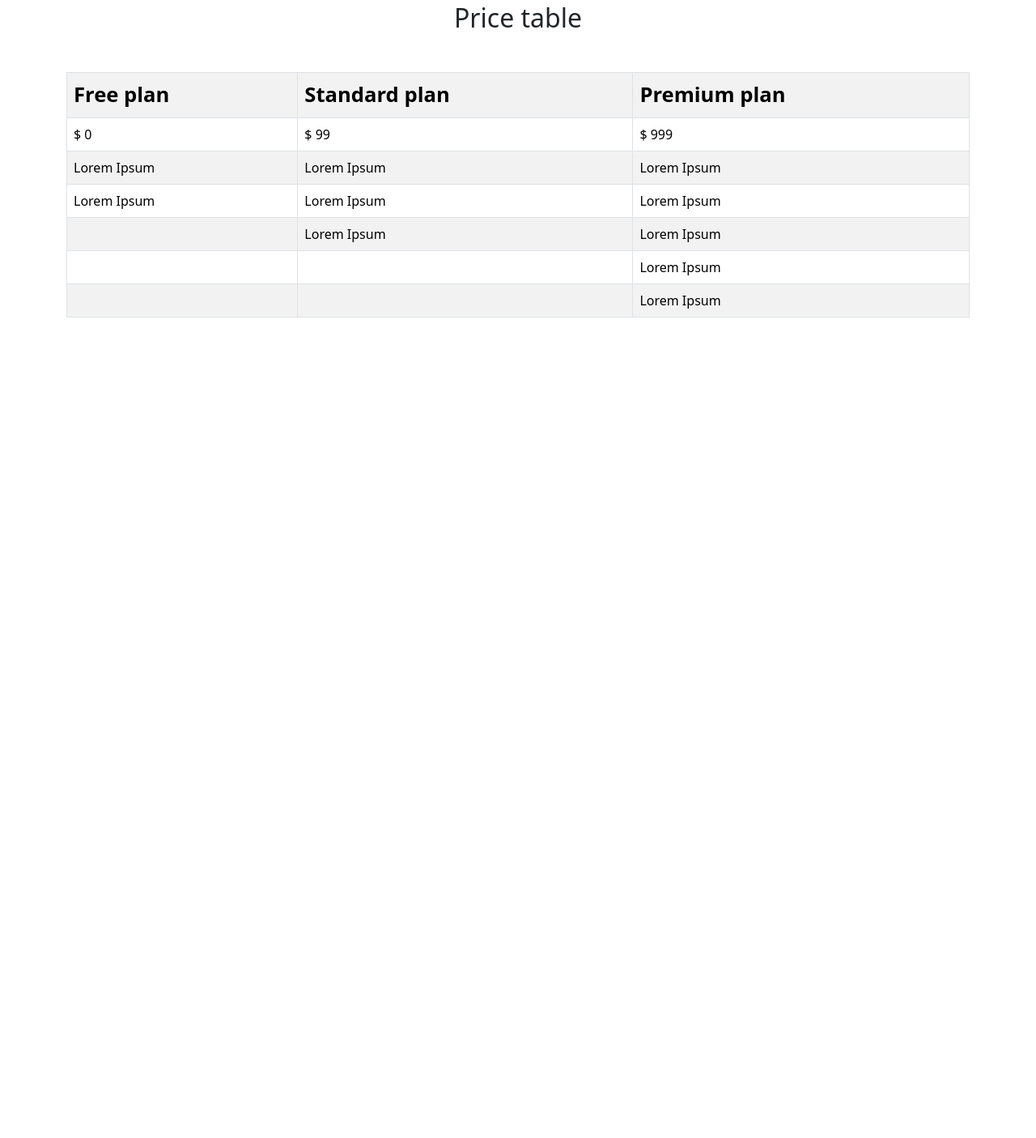
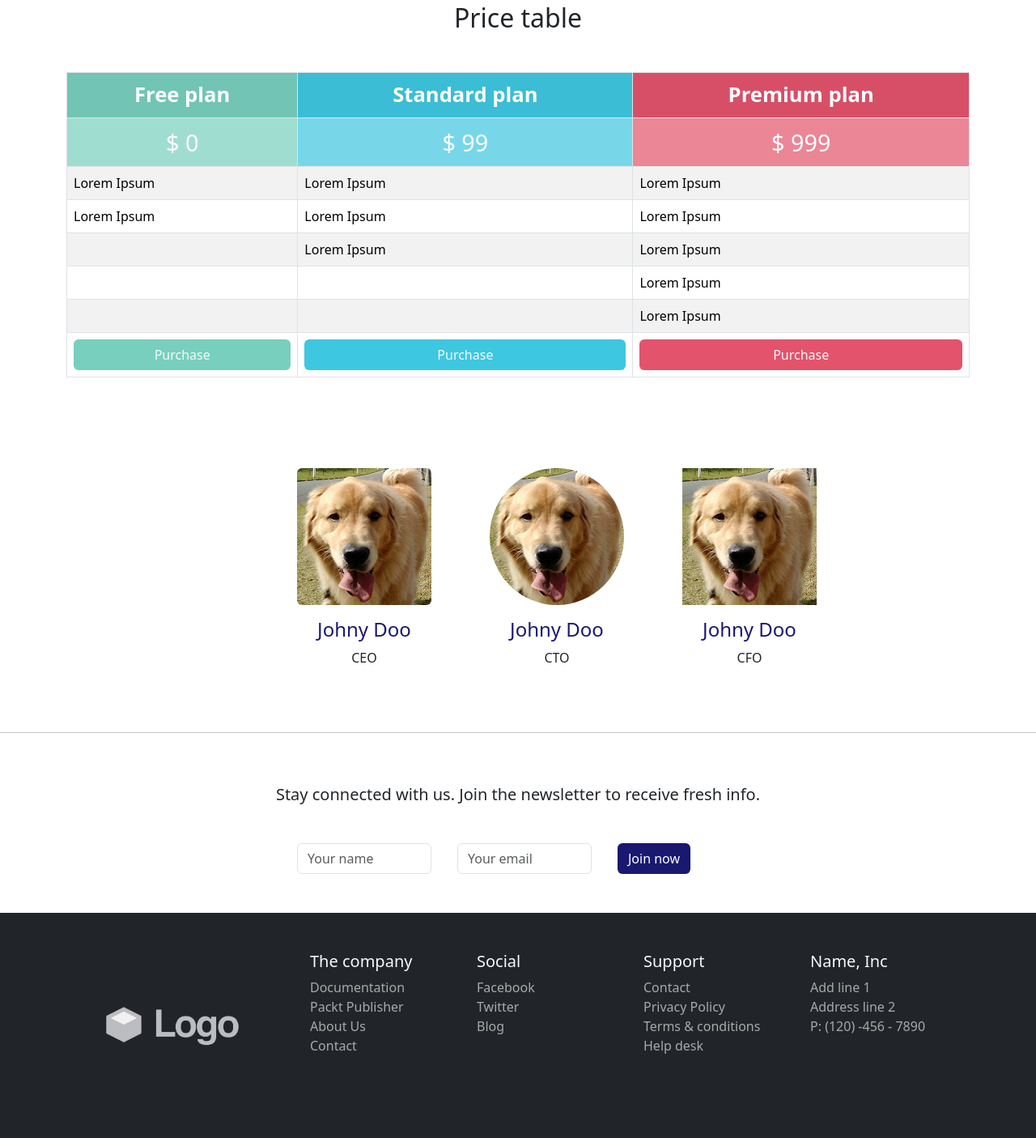
Before and after one commit to wanmuz86/project-1, a plain HTML site: page index.html in a window 1280 px wide. Shown: the part 1984-3389 px from the top of the page at 81% size. Before the commit the page ends 2440 px from the top, so only its background shows below. Drawn offline with nearby package versions, Linux system fonts and the light colour scheme.

Commit message:
Finish project

```diff
--- a/index.html
+++ b/index.html
@@ -40,7 +40,7 @@
         </div>
     </nav>
     <div id="jumbotron">
-        <div class="p-5 text-center rounded-3">
+        <div class="p-md-5 text-center rounded-3">
             <h1 class="text-light">Company Name</h1>
             <p class="col-lg-8 mx-auto fs-5 text-light">
                 Tagline message
@@ -114,15 +114,15 @@
         <div class="container py-5">
         <h2 class="text-center mb-5">Price table</h2>
         <table class="table table-bordered table-hover table-striped">
-            <tr>
+            <tr class="text-center">
                 <th class="th-title th-free">Free plan</th>
                 <th class="th-title th-standard">Standard plan</th>
                 <th class="th-title th-premium">Premium plan</th>
             </tr>
-            <tr>
-                <td>$ 0</td>
-                <td>$ 99</td>
-                <td>$ 999</td>
+            <tr class="text-center">
+                <td class="th-subtitle th-free-sub">$ 0</td>
+                <td class="th-subtitle th-standard-sub">$ 99</td>
+                <td class="th-subtitle th-premium-sub">$ 999</td>
             </tr>
             <tr>
                 <td>Lorem Ipsum</td>
@@ -149,9 +149,97 @@
                 <td></td>
                 <td>Lorem Ipsum</td>
             </tr>
+            <tr>
+                <td><button class="btn th-free text-light" style="width: 100%;">Purchase</button></td>
+                <td><button class="btn th-standard text-light" style="width:100%;">Purchase</button></td>
+                <td><button class="btn th-premium text-light" style="width:100%;">Purchase</button></td>
+            </tr>
         </table>
     </div>
     </section>
+    <section id="teams">
+        <div class="container text-center py-5">
+        <div class="row gap-5">
+            <div class="col-md-2 offset-md-3">
+                <img src="jon.png" class="img-fluid mb-3 rounded">
+                <h4>Johny Doo</h4>
+                <p>CEO</p>
+
+            </div>
+            <div class="col-md-2">
+                <img src="jon.png" class="img-fluid mb-3 rounded-circle">
+                <h4>Johny Doo</h4>
+                <p>CTO</p>
+
+            </div>
+            <div class="col-md-2">
+                <img src="jon.png" class="img-fluid mb-3">
+                <h4>Johny Doo</h4>
+                <p>CFO</p>
+
+            </div>
+        </div>
+        </div>
+    </section>
+    <hr/>
+    <section id="contact">
+        <div class="container py-5">
+        <h5 class="text-center mb-5">Stay connected with us. Join the newsletter to receive fresh info.</h5>
+        <div class="row gap-2">
+            <div class="col-md-2 offset-md-3">
+                <input type="text" name="name" placeholder="Your name" class="form-control"/>
+            </div>
+            <div class="col-md-2">
+                <input type="email" placeholder="Your email" class="form-control"/>
+            </div>
+            <div class="col-md-2">
+                <button class="btn btn-midnightblue">Join now</button>
+            </div>
+        </div>
+        </div>
+    </section>
+    <footer class="bg-dark py-5">
+        <div class="container">
+            <div class="row gap-3">
+            <div class="col-md-3">
+                <img src="logo.png" class="img-fluid">
+            </div>
+             <div class="col-md-2">
+                <h5 class="text-light">The company</h5>
+                <ul class="list-unstyled">
+                    <li><a href="#">Documentation</a></li>
+                    <li><a href="#">Packt Publisher</a></li>
+                    <li><a href="#">About Us</a></li>
+                    <li><a href="#">Contact</a></li>
+                </ul>
+            </div>
+            <div class="col-md-2">
+                 <h5 class="text-light">Social</h5>
+                        <ul class="list-unstyled">
+                 <li><a href="#">Facebook</a></li>
+                 <li><a href="#">Twitter</a></li>
+                 <li><a href="#">Blog</a></li>
+             </ul>
+            </div>
+            <div class="col-md-2">
+                 <h5 class="text-light">Support</h5>
+                            <ul class="list-unstyled">
+                 <li><a href="#">Contact</a></li>
+                 <li><a href="#">Privacy Policy</a></li>
+                 <li><a href="#">Terms & conditions</a></li>
+                 <li><a href="#">Help desk</a></li>
+             </ul>
+            </div>
+            <div class="col-md-2">
+                 <h5 class="text-light">Name, Inc</h5>
+                 <p>Add line 1<br/>
+                    Address line 2<br/>
+                    P: (120) -456 - 7890
+                </p>
+            </div>
+</div>
+        </div>
+    </footer>
 
 
     <script src="https://cdn.jsdelivr.net/npm/@popperjs/core@2.11.8/dist/umd/popper.min.js"
--- a/style.css
+++ b/style.css
@@ -21,17 +21,53 @@
 }
 
 .th-title {
-    color: white;
-    font-size: 1.6rem;
+    color: white  !important;
+    font-size: 1.6rem  !important;
 }
 .th-premium {
-    background-color: rgb(227,83,108) ;
+    background-color: rgb(227,83,108) !important ;
 }
 
 .th-standard {
-    background-color: rgb(62, 199, 224);
+    background-color: rgb(62, 199, 224)  !important;
 }
 
 .th-free {
-    background-color: rgb(120, 207, 190);
+    background-color: rgb(120, 207, 190)  !important;
 }
+
+.th-subtitle {
+    color: white  !important;
+    font-size: 1.8rem  !important;
+}
+.th-premium-sub {
+    background-color: rgba(227,83,108,0.7) !important ;
+}
+
+.th-standard-sub {
+    background-color: rgba(62, 199, 224,0.7)  !important;
+}
+
+.th-free-sub {
+    background-color: rgba(120, 207, 190,0.7)  !important;
+}
+#teams h4 {
+    color: midnightblue;
+}
+
+.btn-midnightblue {
+    background-color: midnightblue;
+    color: white;
+}
+footer ul li a {
+    text-decoration: none;
+    color: darkgrey;
+}
+footer ul li a:hover {
+    text-decoration: underline;
+    font-size: 1.15rem;
+}
+
+footer p {
+    color: darkgrey;
+}
```
